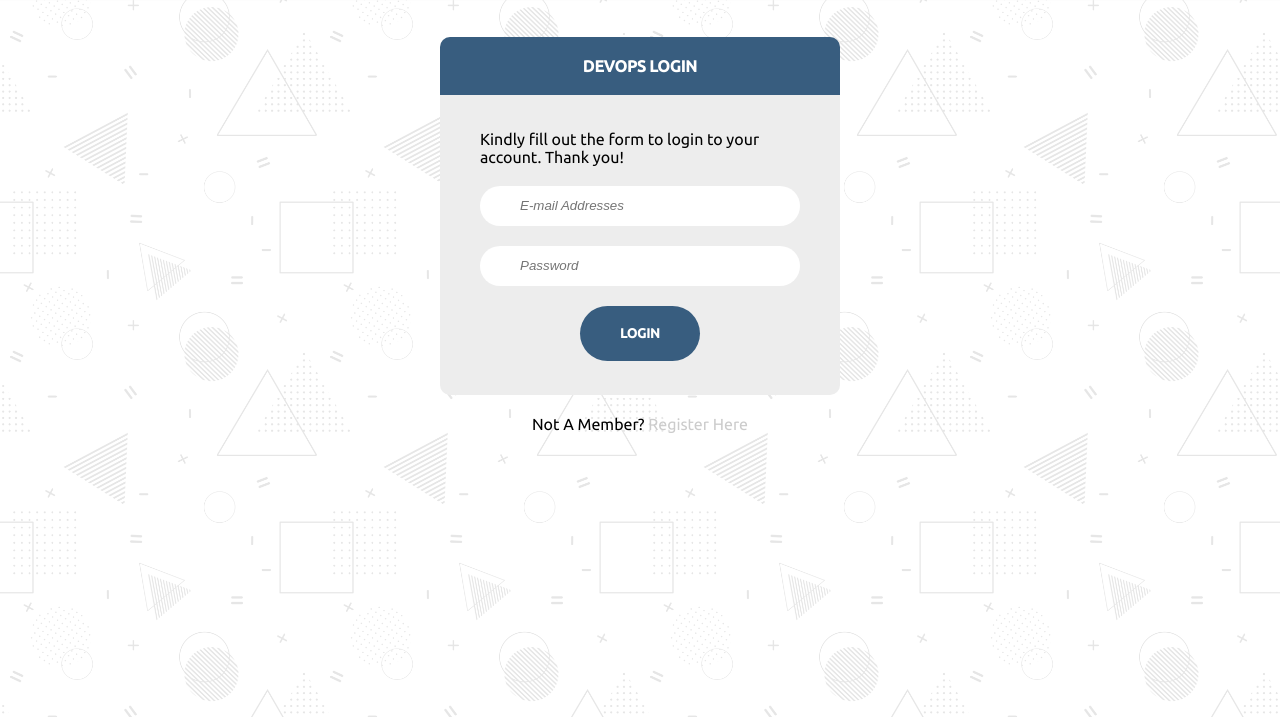
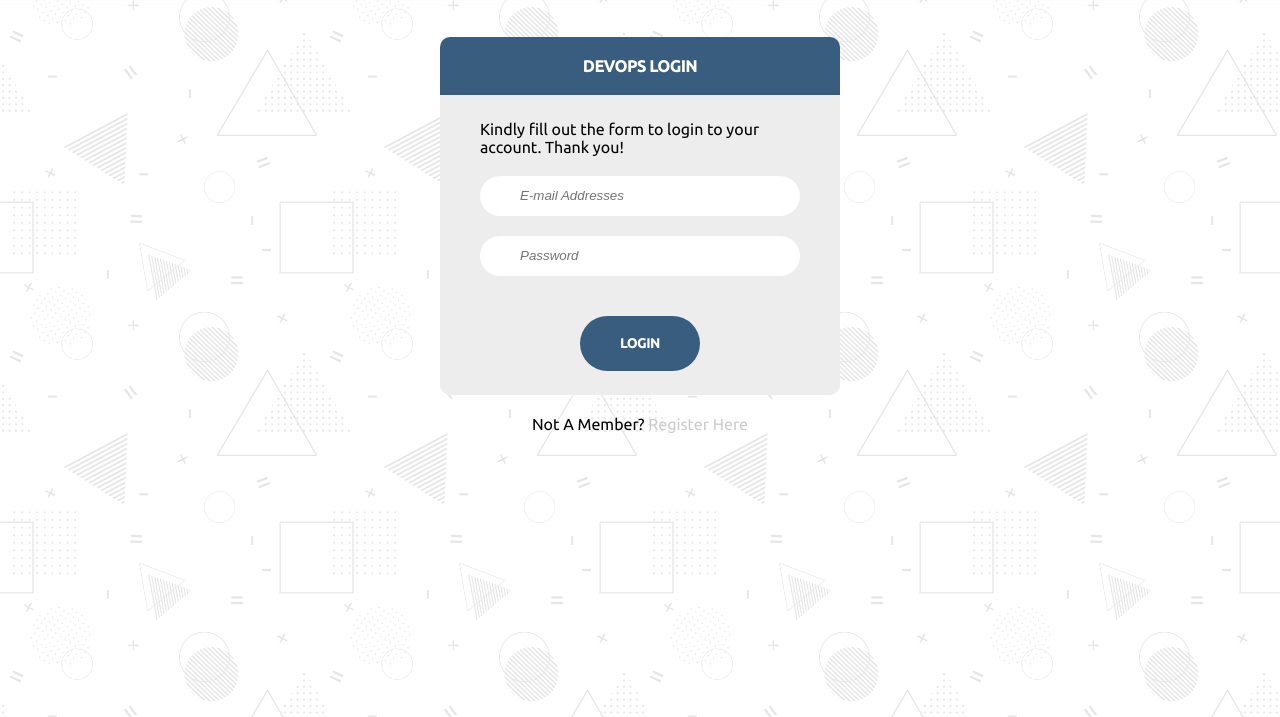
Before and after one commit to ekeboetuk/project-snippets, a plain HTML site: page registration-login-page/login.html in a window 1280 px wide. Shown: the part 83-800 px from the top of the page. Drawn offline with Linux system fonts and the light colour scheme.

Commit message:
more contents addition and code modifications

```diff
--- a/registration-login-page/styles.css
+++ b/registration-login-page/styles.css
@@ -68,6 +68,10 @@ h1, h2, h3, h4, h5, h6 {
   padding: 0 5px;
 }
 
+.content {
+  margin: 40px
+}
+
 .section--header {
   background-color:#385d7f;
   color:#FFFFFF;
@@ -133,6 +137,7 @@ input {
   font-weight: 600;
   background-color: #385d7f;
   padding: 20px 40px;
+  margin-top: 20px;
   border: 0px;
   border-radius: 40px;
   color:#FFFFFF;
```
